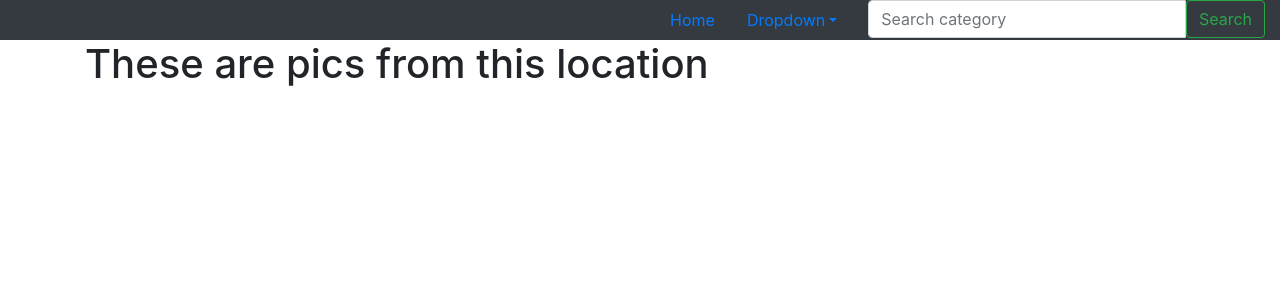
After one commit to OwinoLucas/pic_galore, a Django app: template gallery/templates/location.html in a window 1280 px wide. The commit adds this page. Shown: the top 300 px of the page. Run offline with Django 3.2, Linux system fonts and the light colour scheme; the template is opened without the code that fills it, so the values that code supplies are empty; some libraries are stand-ins or nearby versions.

Commit message:
added dropdown to find pics by their location

```diff
--- a/gallery/templates/all-pics/search.html
+++ b/gallery/templates/all-pics/search.html
@@ -4,9 +4,9 @@
 <div class="container">
     <div class="row">
         {% if categories %}
-        <h2>Found {{ categories|length }} of searched category {{ message }}</h2>
+        <h2>Found {{ categories|length }} images of {{ message }} category </h2>
         {% else %}
-        <h2> Found 0 results for the {{ message }} category</h2>
+        <h2> Found 0 image results for the {{ message }} category</h2>
         {% endif %}
     </div>
 
@@ -17,6 +17,8 @@
             <div class="card" data-toggle="modal" data-target="#{{category.id}}">
                 <img src="{{category.image.url}}" alt="{{category.image_name}}" class="card-img">
             </div>
+
+            <!--modal-->
             <div class="modal fade " id="{{category.id}}" tabindex="-1" role="dialog"
                 aria-labelledby="exampleModalCenterTitle" aria-hidden="true">
                 <div class="modal-dialog modal-dialog-centered" role="document">
--- /dev/null
+++ b/gallery/templates/location.html
@@ -0,0 +1,48 @@
+{%extends 'all-pics/base.html'%}
+
+{% block content %}
+<div class="container">
+    <h1> These are pics from this location</h1>
+    {% for location_image in location_images %}
+    <div class="col-md-3 image-box">
+
+        <div class="card" data-toggle="modal" data-target="#{{location_image.id}}">
+            <img src="{{location_image.image.url}}" alt="{{location_image.image_name}}" class="card-img">
+        </div>
+
+
+        <!-- Modal -->
+        <div class="modal fade" id="{{location_image.id}}" tabindex="-1" role="dialog"
+            aria-labelledby="exampleModalCenterTitle" aria-hidden="true">
+            <div class="modal-dialog modal-dialog-centered" role="document">
+                <div class="modal-content">
+                    <div class="modal-header">
+                        <h5 class="modal-title" id="exampleModalCenterTitle">{{location_image.image_name}}</h5>
+                        <button type="button" class="close" data-dismiss="modal" aria-label="Close">
+                            <span aria-hidden="true">&times;</span>
+                        </button>
+                    </div>
+                    <div class="modal-body">
+                        <img class="card-img-top img-responsive" id="img{{location_image.id}}"
+                            src="{{location_image.image.url}}" width="150px" height="100px" alt="Card image cap">
+                        <p class="card-text photo ">Photo description : {{location_image.image_description}}.</p>
+                        <p class="card-text shot">Shot in : {{location_image.location}}</p>
+                        <p class="card-text cate">Category : {{location_image.category}}</p>
+                        <div class="col-xs-10 col-sm-10 col-md-10 col-lg-10 padding-1">
+                            <input id="{{location_image.id}}-url" class="form-control input-md responsive" type="text"
+                                value="{{location_image.image.url}}">
+                        </div>
+                    </div>
+                    <div class="modal-footer">
+                        <button class="btn btn-success btn-sm"
+                            onclick="copyLink('{{location_image.id}}.url')">Copy</button>
+                        <button type="button" class="btn btn-danger" data-dismiss="modal">Close</button>
+                    </div>
+                </div>
+            </div>
+        </div>
+    </div>
+
+    {% endfor %}
+</div>
+{% endblock %}
--- a/gallery/templates/navbar.html
+++ b/gallery/templates/navbar.html
@@ -1,29 +1,18 @@
-<!DOCTYPE html>
-<html lang="en">
-
-<head>
-
-    <meta charset="utf-8">
-    <meta name="viewport" content="width=device-width, initial-scale=1">
-</head>
-
-<body>
+<nav>
     <ul class="nav justify-content-end bg-dark">
         <li class="nav-item">
             <a class="nav-link active" data-toggle="tab" href="{% url 'index' %}">Home</a>
         </li>
-        <li class="nav-item">
-            <a class="nav-link" data-toggle="tab" href="#">Profile</a>
-        </li>
+
         <li class="nav-item dropdown">
             <a class="nav-link dropdown-toggle" data-toggle="dropdown" href="#" role="button" aria-haspopup="true"
                 aria-expanded="false">Dropdown</a>
             <div class="dropdown-menu">
-                <a class="dropdown-item" href="#">Los Angeles</a>
-                <a class="dropdown-item" href="#">Portland</a>
-                <a class="dropdown-item" href="#">England</a>
-                <a class="dropdown-item" href="#">Figi</a>
+                {% for location in locations %}
+                <a class="dropdown-item" href="/location/{{location.location_name}}">{{location.location_name}}</a>
+                {%endfor%}
             </div>
+
         </li>
         <!-- Adding a search form  -->
         <div class="col-sm-4 col-md-4 ">
@@ -33,8 +22,7 @@
                 <div class="input-group">
                     <input type="text" class="form-control" placeholder="Search category" name="category">
                     <div class="input-group-btn">
-                        <button class="btn btn-outline-success" type="submit"><i
-                                class="glyphicon glyphicon-search"></i></button>
+                        <button class="btn btn-outline-success" type="submit">Search</button>
                     </div>
                 </div>
 
@@ -42,6 +30,4 @@
         </div>
         <!-- search form end -->
     </ul>
-</body>
-
-</html>
+</nav>
```
Also changed, not shown: gallery/templates/all-pics/index.html (+8 -6 lines).
